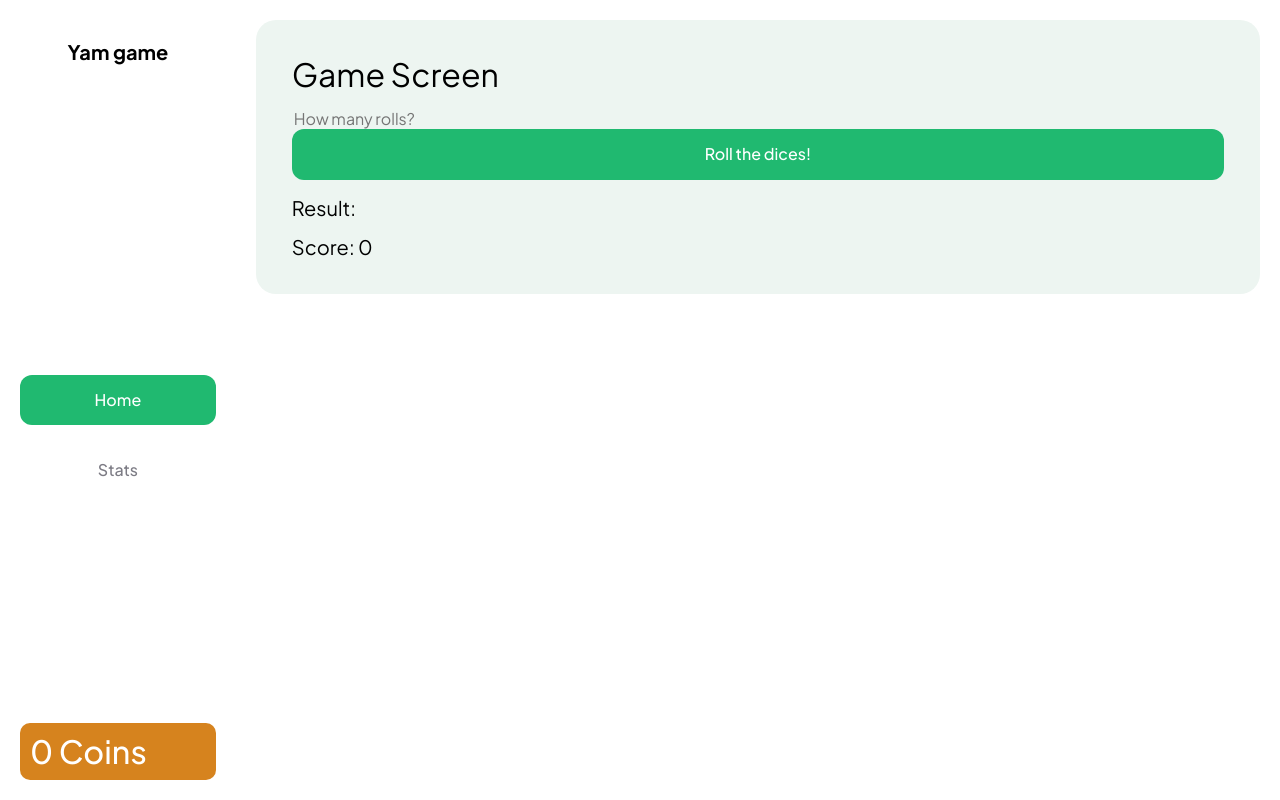
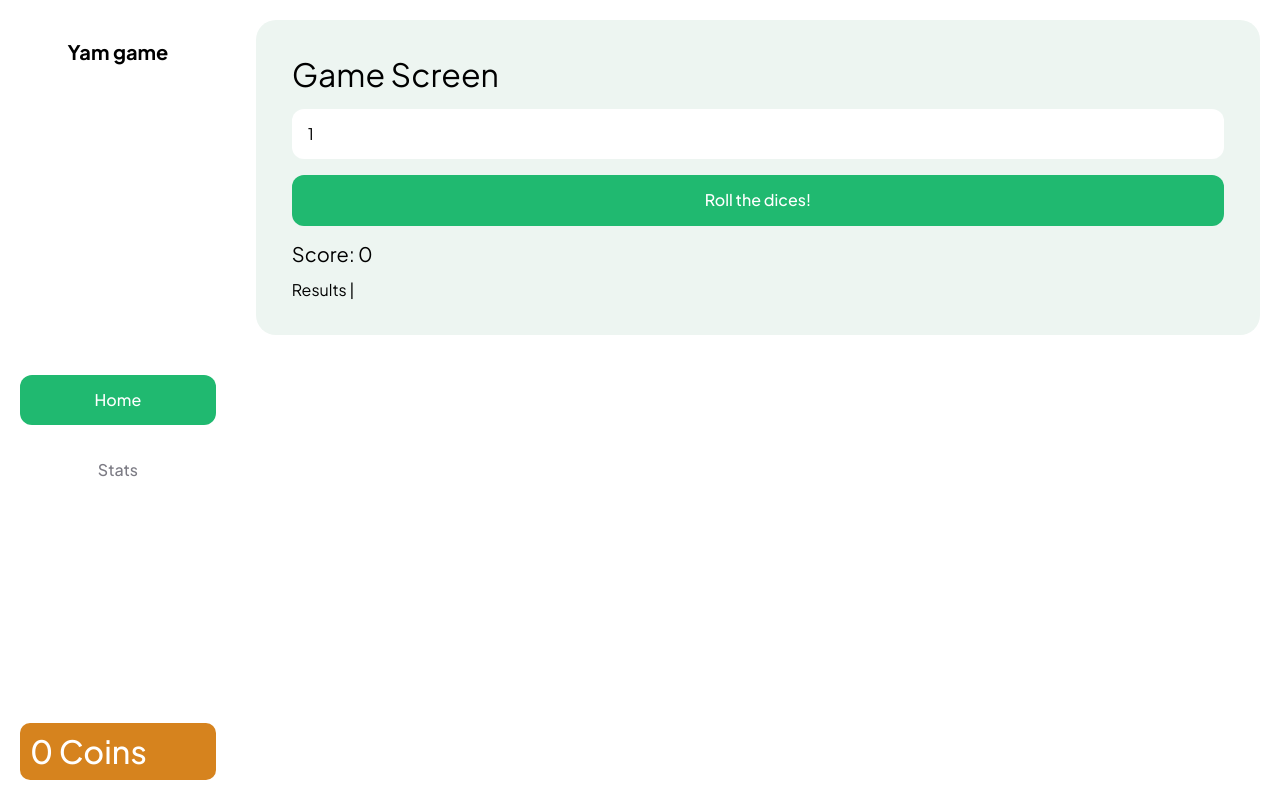
Before and after one commit to P4tt4te/yam-game, a React (Create React App) app: page / in a window 1280 px wide. Built offline with nearby package versions, Linux system fonts and the light colour scheme.

Commit message:
refactor(DicesRoll): create store inside the child and remove useless props

```diff
--- a/src/Views/HomeView.jsx
+++ b/src/Views/HomeView.jsx
@@ -1,8 +1,5 @@
 import React from 'react';
 import styled from 'styled-components';
-
-import { useSelector, useDispatch } from 'react-redux';
-import { rollDices } from './../store/actions/actions-types';
 
 import { DicesRoll } from '../components/DicesRoll/DicesRoll';
 
@@ -15,23 +12,10 @@ const HomeViewContainer = styled.section`
 
 export const HomeView = ({}) => {
   /* Access to the store, read-only */
-  const { firstDiceResult, secondDiceResult, thirdDiceResult, result, score } =
-    useSelector((state) => state.gameReducer);
-
-  /* Create a newState after a dispatch */
-  const dispatch = useDispatch();
 
   return (
     <HomeViewContainer>
-      <DicesRoll
-        dispatch={dispatch}
-        rollDices={rollDices}
-        firstDiceResult={firstDiceResult}
-        secondDiceResult={secondDiceResult}
-        thirdDiceResult={thirdDiceResult}
-        result={result}
-        score={score}
-      />
+      <DicesRoll />
     </HomeViewContainer>
   );
 };
--- a/src/components/DicesRoll/DicesRoll.jsx
+++ b/src/components/DicesRoll/DicesRoll.jsx
@@ -1,11 +1,22 @@
-import React from 'react';
+import React, { useState } from 'react';
 import styled from 'styled-components';
 
 import { Button } from './../Button/Button';
 
+import { useSelector, useDispatch } from 'react-redux';
+import { rollDices } from './../../store/actions/actions-types';
+
 const DicesRollTitle = styled.h1`
   font-size: 3.2rem;
   margin-bottom: 1.6rem;
+`;
+
+const DicesRollInput = styled.input`
+  padding: 1.6rem;
+  background-color: white;
+  margin-bottom: 1.6rem;
+  border-radius: 1.2rem;
+  width: calc(100% - 3.2rem);
 `;
 
 const DicesRollScore = styled.section`
@@ -13,14 +24,47 @@ const DicesRollScore = styled.section`
   font-size: 2rem;
 `;
 
-export const DicesRoll = ({ dispatch, rollDices, score, result }) => {
+export const DicesRoll = () => {
+  const [query, setQuery] = useState(1); // Default value
+
+  const { results, score } = useSelector((state) => state.gameReducer);
+
+  /* Create a newState after a dispatch */
+  const dispatch = useDispatch();
+
+  if (query > 20) {
+    setQuery(0);
+  }
+
+  if (query == null) {
+    setQuery(0);
+  }
+
   return (
     <div className="DicesRoll">
       <DicesRollTitle>Game Screen</DicesRollTitle>
-      <input type="number" placeholder='How many rolls?' />
-      <Button name="Roll the dices!" onClick={() => dispatch(rollDices())} />
-      <DicesRollScore>Result: {result}</DicesRollScore>
+      <DicesRollInput
+        type="number"
+        onChange={(event) => setQuery(event.target.value)}
+        placeholder="How many rolls?"
+        value={query}
+        min="1"
+        max="20"
+        maxlength="2"
+      />
+      <Button
+        name="Roll the dices!"
+        onClick={() => dispatch(rollDices(query))}
+      />
       <DicesRollScore>Score: {score}</DicesRollScore>
+      <DicesRollScore>
+        <ul>
+          Results |
+          {results.map((item, index) => (
+            <span key={index}> {item} | </span>
+          ))}
+        </ul>
+      </DicesRollScore>
     </div>
   );
 };
--- a/src/normalize.css
+++ b/src/normalize.css
@@ -22,10 +22,13 @@ h3,
 h4,
 h5,
 h6,
-p {
+p,
+ul,
+li {
   font-size: initial;
   font-weight: initial;
   margin: 0;
+  padding: 0;
 }
 
 hr {
@@ -202,3 +205,7 @@ template {
 [hidden] {
   display: none;
 }
+
+ul {
+  list-style-type: none;
+}
--- a/src/store/actions/actions-types.js
+++ b/src/store/actions/actions-types.js
@@ -1,9 +1,10 @@
 import { ROLL_DICES, ADD_GAME_HISTORY } from '../constants/actions';
 
 /* Dispatch functions */
-export const rollDices = () => {
+export const rollDices = (payload) => {
   return {
     type: ROLL_DICES,
+    payload: payload,
   };
 };
 
```
